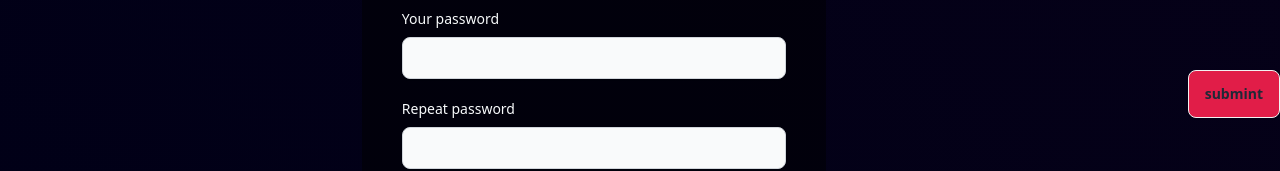
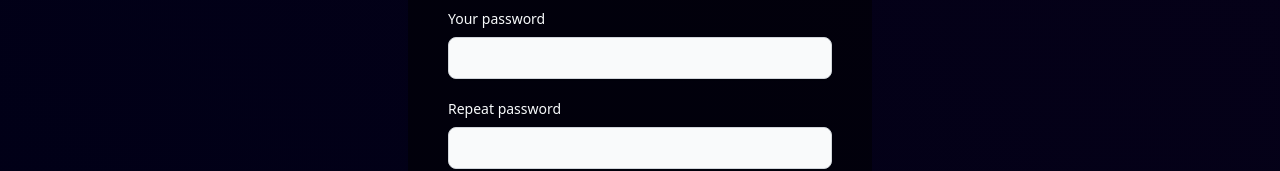
Before and after one commit to Djanfarouhanif/Tubenich_frond, an Angular app: page /forms in a window 1280 px wide. Shown: the part 374-545 px from the top of the page. Built offline with nearby package versions, Linux system fonts and the light colour scheme.

Commit message:
test reel form

```diff
--- a/src/app/api.service.ts
+++ b/src/app/api.service.ts
@@ -9,7 +9,7 @@ import { Observable } from 'rxjs';
 export class ApiService {
   private apiUrl = 'http://127.0.0.1:8000/register/'
   constructor(private http: HttpClient) { }
-  // Method pour envoyer un method http
+  // Method pour envoyer une method post
   postData(data:any): Observable<any>{
       const headers = new HttpHeaders({
         'Content-Type': 'application/json'
--- a/src/app/forms/forms.component.html
+++ b/src/app/forms/forms.component.html
@@ -35,5 +35,4 @@
             </div>
             <button type="submit" class="text-white bg-red-500 hover:bg-red-700 focus:ring-4 focus:outline-none focus:ring-blue-300 font-medium rounded-lg text-sm px-5 py-2.5 text-center dark:bg-red-600 dark:hover:bg-red-700 dark:focus:ring-red-800"> Register new account </button>
           </form>
-          <button class="btn  bg-rose-600" (click)="send()">submint</button>
     </div>
--- a/src/app/forms/forms.component.ts
+++ b/src/app/forms/forms.component.ts
@@ -1,7 +1,7 @@
 import { Component } from '@angular/core';
 import { NavbarComponent } from '../navbar/navbar.component';
 import { FormGroup, FormControl, Validators, ReactiveFormsModule } from '@angular/forms';
-import { HttpClientModule } from '@angular/common/http'
+import { HttpClientModule, provideHttpClient, withFetch } from '@angular/common/http'
 import { ApiService } from '../api.service';
 
 import { Router } from '@angular/router'
@@ -30,36 +30,39 @@ export class FormsComponent {
     }
     //fonction pour la validation du formular une foie clicker
     onSubmit(){
-      if(this.myForm.valid){
+      //verifier si password1 et password son compatible
+      if( this.myForm.get('password1')?.value === this.myForm.get('password')?.value){
+        //en suit verifier que forms est valide ou pas
+        if(this.myForm.valid){
+        //recuper  les valeur envoyer par l'utilisateur
+          const formValut = {
+            'username': this.myForm.get('username')?.value,
+            'email': this.myForm.get('email')?.value,
+            'password': this.myForm.get('password')?.value,
+            'langage': this.myForm.get('choise')?.value
 
-        console.log(this.myForm.value)
-        this.route.navigate(['/videos'])
+          };
+
+          this.apiservice.postData(formValut).subscribe(
+            response => {
+              console.log(response);
+            },
+            error => {
+              console.log(error);
+            }
+          );
+
+        }
+        else{
+          console.log('form not valid')
+        };
       }
       else{
-        console.log('form not valid')
+        console.log("password not matching")
       }
+
     };
 
     //Fonction pour envoyer les donner via l'api
-    send(){
-      const data = {
-        'user': {
-          'username': 'irzzz',
-          'password': 'DDDDDDDDDDDDDDDDD',
-          'email': 'hs@gmail.com',
-          'last_name' : 'tode'
-        },
-        'langage': 'python'
-      }
-      this.apiservice.postData(data).subscribe(
-        response =>{
-          console.log(response);
-        },
-        error =>{
-          console.log(error);
-        }
-      );
-
-    };
 
 }
```
